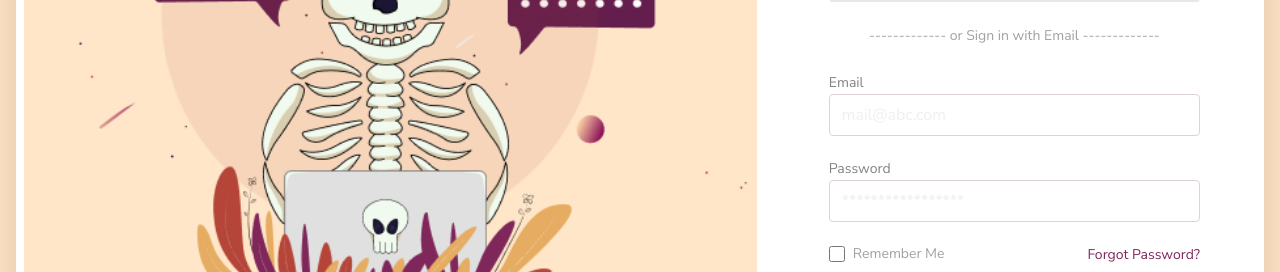
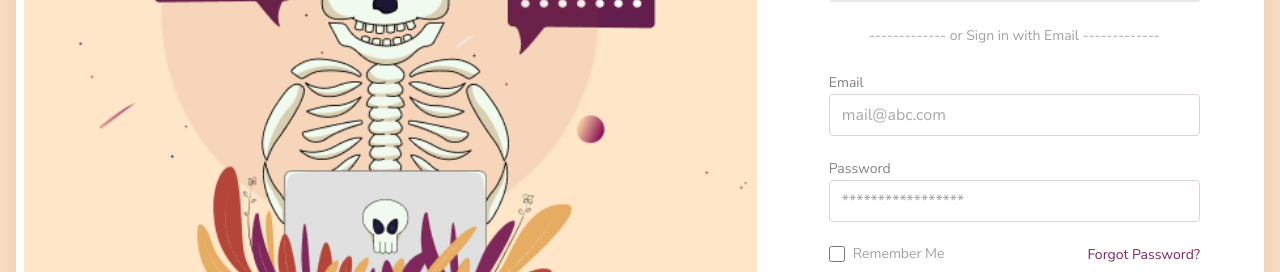
Before and after one commit to lettyfranca/login-page-challenge, a React (Vite) app: page / in a window 1280 px wide. Shown: the part 350-622 px from the top of the page. Built offline with nearby package versions, Linux system fonts and the light colour scheme.

Commit message:
Feat: Componentização de elementos

```diff
--- a/src/App.jsx
+++ b/src/App.jsx
@@ -1,4 +1,4 @@
-import Login from "./components/Login"
+import Login from "./pages/Login"
 
 function App() {
   return (
--- /dev/null
+++ b/src/components/Divider.jsx
@@ -0,0 +1,11 @@
+const Divider = ({ text }) => {
+    return (
+        <div className="flex justify-center my-6">
+      <span className="mx-4 text-[#A1A1A1] text-sm whitespace-nowrap">
+        ------------- {text} -------------
+      </span>
+    </div>
+    );
+};
+
+export default Divider;
--- /dev/null
+++ b/src/components/InputField.jsx
@@ -0,0 +1,12 @@
+const InputField = ({ label, type, id, placeholder }) => {
+    return (
+        <div className="relative">
+            <label htmlFor={id} className="text-sm font-medium text-[#828282] bg-white z-10">
+                {label}
+            </label>
+            <input type={type} id={id} placeholder={placeholder} autoComplete="off" className="w-full border border-[#DED2D9] text-[#525252] rounded-sm pl-3 pr-4 py-2 focus:outline-none focus:ring-2 focus:ring-blue-500"/>
+        </div>
+    );
+};
+
+export default InputField;
--- /dev/null
+++ b/src/components/PrimaryButton.jsx
@@ -0,0 +1,9 @@
+const PrimaryButton = ({ children }) => {
+    return (
+        <button className="w-full text-white bg-[#7F265B] rounded-sm py-3 font-semibold hover:bg-[#975c7f] transition duration-200">
+            {children}
+        </button>
+    );
+};
+
+export default PrimaryButton;
--- /dev/null
+++ b/src/components/SocialButton.jsx
@@ -0,0 +1,10 @@
+const SocialButton = ({ icon: Icon, children }) => {
+    return (
+        <button className="w-full flex items-center justify-center gap-3 text-[#828282] border-2 border-gray-200 rounded-sm py-3 font-semibold cursor-pointer">
+        <Icon className="w-5 h-5" />
+        {children}
+        </button>
+    );
+};
+
+export default SocialButton;
--- a/src/components/Login.jsx
+++ b/src/pages/Login.jsx
@@ -1,6 +1,10 @@
 import { FcGoogle } from "react-icons/fc";
 import LoginImage from '../assets/illustration.png';
 import Icon from '../assets/icon.png';
+import InputField from '../components/InputField';
+import PrimaryButton from "../components/PrimaryButton";
+import Divider from "../components/Divider";
+import SocialButton from "../components/SocialButton";
 
 const Login = () => {
 
@@ -21,36 +25,19 @@ const Login = () => {
                     <span className="text-[#525252] text-sm sm:text-base mb-6 block">See what is going on with your business</span>
 
                     {/* google buttom */}
-                    <div className="relative">
-                        <button className="w-full flex items-center justify-center gap-3 text-[#828282] border-2 border-gray-200 rounded-sm py-3 font-semibold">
-                            <FcGoogle className="w-5 h-5" />
-                            Continue with Google
-                        </button>
-                    </div>
+                    <SocialButton icon={FcGoogle}>
+                        Continue with Google
+                    </SocialButton>
 
-                    {/* or Divider */}
-                    <div className="flex justify-center my-6">
-                        <span className="mx-4 text-[#A1A1A1] text-sm whitespace-nowrap">------------- or Sign in with Email -------------</span>
-                    </div>
+                    {/* divider */}
+                    <Divider text="or Sign in with Email" />
 
                     <form className="space-y-5">
                         {/* email */}
-                        <div className="relative">
-                            <label htmlFor="email" className="text-sm font-medium text-[#828282] bg-white z-10">Email</label>
-                            <div className="relative">
-                                <span className="absolute left-4 top-1/2 transform -translate-y-1/2 text-gray-400"></span>
-                                <input type="text" id="email"  className="w-full border border-[#DED2D9] text-[#E0E0E0] rounded-sm pl-3 pr-4 py-2 focus:outline-none focus:ring-2 focus:ring-blue-500" placeholder="mail@abc.com" autoComplete="off"/>
-                            </div>
-                        </div>
+                        <InputField label="Email" type="text" id="email" placeholder="mail@abc.com"/>
 
                         {/* password */}
-                        <div className="relative">
-                            <label htmlFor="password" className="text-sm font-medium text-[#828282] bg-white z-10">Password</label>
-                            <div className="relative">
-                                <span className="absolute left-4 top-1/2 transform -translate-y-1/2 text-gray-400"></span>
-                                <input type="text" id="email"  className="w-full border border-[#DED2D9] text-[#E0E0E0] rounded-sm pl-3 pr-4 py-2 focus:outline-none focus:ring-2 focus:ring-blue-500" placeholder="*****************" autoComplete="off"/>
-                            </div>
-                        </div>
+                        <InputField label="Password" type="password" id="password" placeholder="*****************"/>
 
 
                         {/* forgot password link */}
@@ -75,9 +62,7 @@ const Login = () => {
 
 
                         {/* login buttom */}
-                        <button className="w-full text-white bg-[#7F265B] rounded-sm py-3 font-semibold hover:bg-[#975c7f] transition duration-200">
-                            Login
-                        </button>
+                        <PrimaryButton>Login</PrimaryButton>
                     </form>
 
                     {/* signup link */}
```
